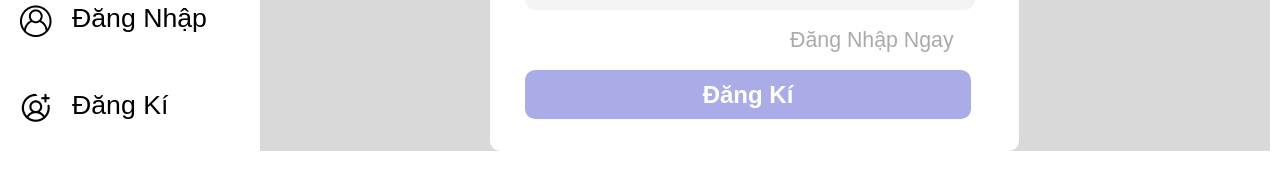
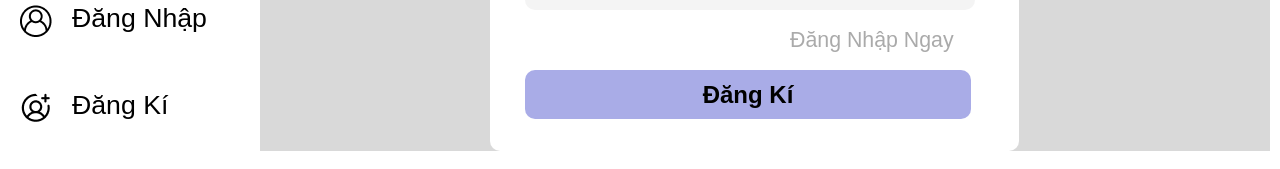
Before and after one commit to xson0209/ph55046-asmhoanthien, a plain HTML site: page dangki.html in a window 1280 px wide. In both pictures the pointer is over the button "Đăng Kí". Shown: the part 511-680 px from the top of the page. Drawn offline with Linux system fonts and the light colour scheme.

Commit message:
Update dangki.css

```diff
--- a/dangki.css
+++ b/dangki.css
@@ -141,6 +141,9 @@ margin-left: 10px;
 a:hover{
     color: black;
     text-decoration: underline;
+}
+.content .content-phai .box .box1 .login-container button:hover{
+    color: black ;
 }
 @media only screen and (min-width: 800px) and (max-width: 1200px) {
     body {
```
